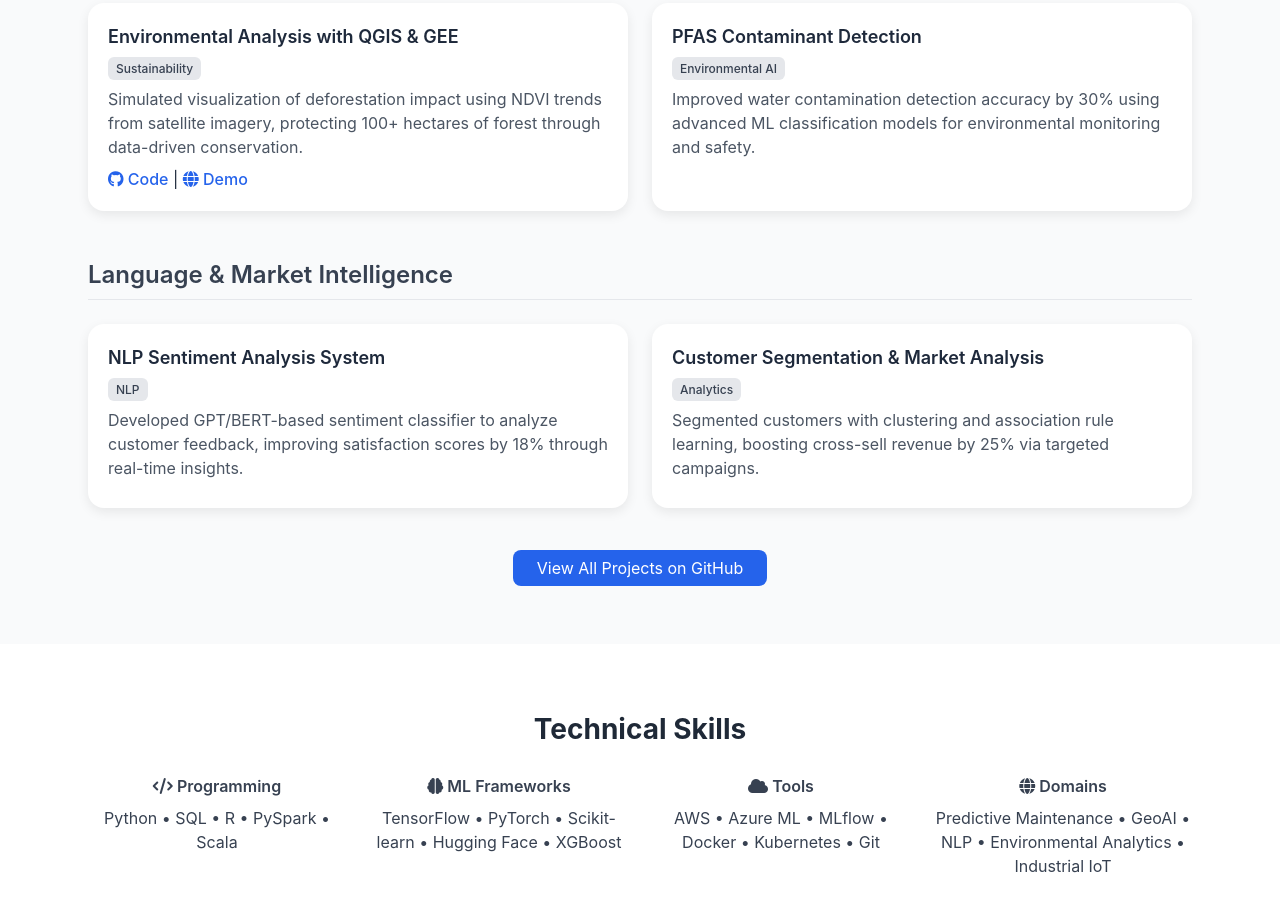
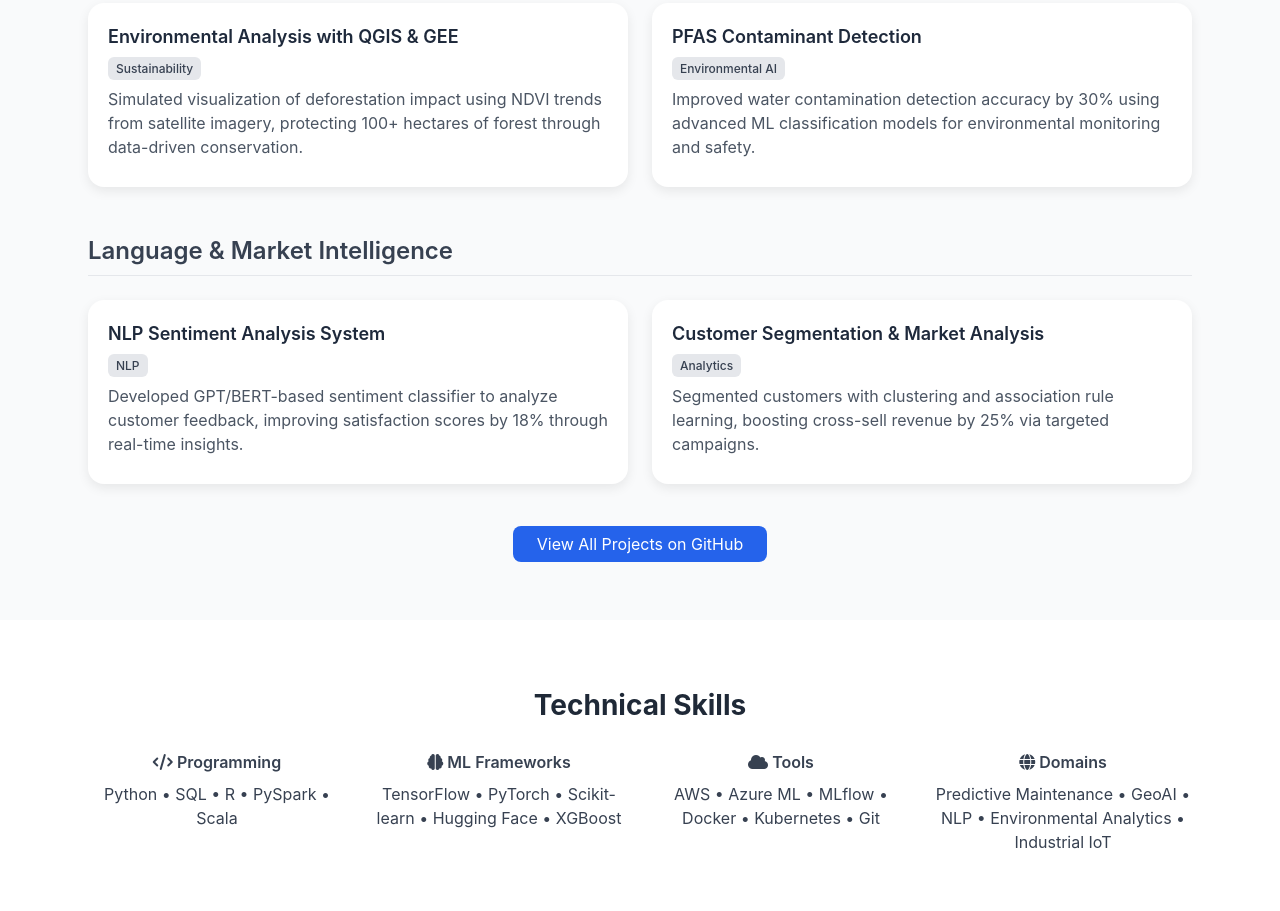
Before and after one commit to Arvind-55555/arvind.github.io, a plain HTML site: page index.html in a window 1280 px wide. Shown: the part 1518-2429 px from the top of the page. Drawn offline with nearby package versions, Linux system fonts and the light colour scheme.

Commit message:
Update index.html

```diff
--- a/index.html
+++ b/index.html
@@ -114,7 +114,7 @@
         <span class="badge">Deep Learning</span>
         <p class="text-gray-600 my-2">An interactive implementation of “Attention Is All You Need,” showcasing code-level explanations and mathematical expressions of the Transformer model.</p>
         <div class="project-links">
-          <a href="https://github.com/Arvind-55555/transformer-attention" class="project-link"><i class="fab fa-github"></i> Code</a> |
+          <a href="https://arvind-55555.github.io/Transformer_Attention/" class="project-link"><i class="fab fa-github"></i> Code</a> |
           <a href="https://arvind-55555.github.io/arvind.github.io/transformer-attention/" class="project-link"><i class="fas fa-rocket"></i> Demo</a>
         </div>
       </div>
@@ -145,10 +145,7 @@
       <div class="project-card">
         <h4 class="font-semibold text-lg mb-1">Environmental Analysis with QGIS & GEE</h4>
         <span class="badge">Sustainability</span>
-        <p class="text-gray-600 my-2">Simulated visualization of deforestation impact using NDVI trends from satellite imagery, protecting 100+ hectares of forest through data-driven conservation.</p>
-        <div class="project-links">
-          <a href="https://github.com/Arvind-55555/arvind.github.io/tree/main/environmental-analysis" class="project-link"><i class="fab fa-github"></i> Code</a> |
-          <a href="https://arvind-55555.github.io/arvind.github.io/environmental-analysis/" class="project-link"><i class="fas fa-globe"></i> Demo</a>
+        <p class="text-gray-600 my-2">Simulated visualization of deforestation impact using NDVI trends from satellite imagery, protecting 100+ hectares of forest through data-driven conservation.</p
         </div>
       </div>
 
```
